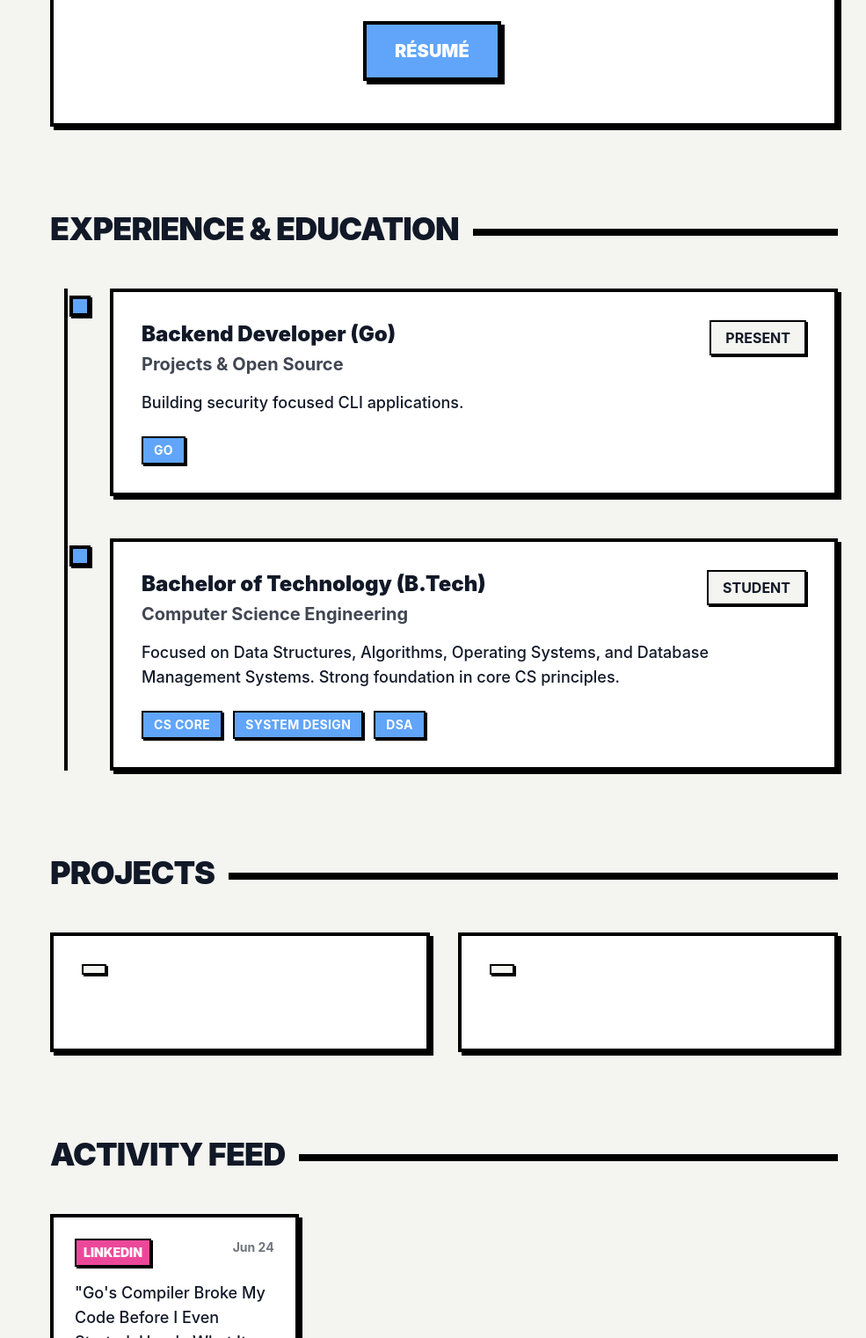
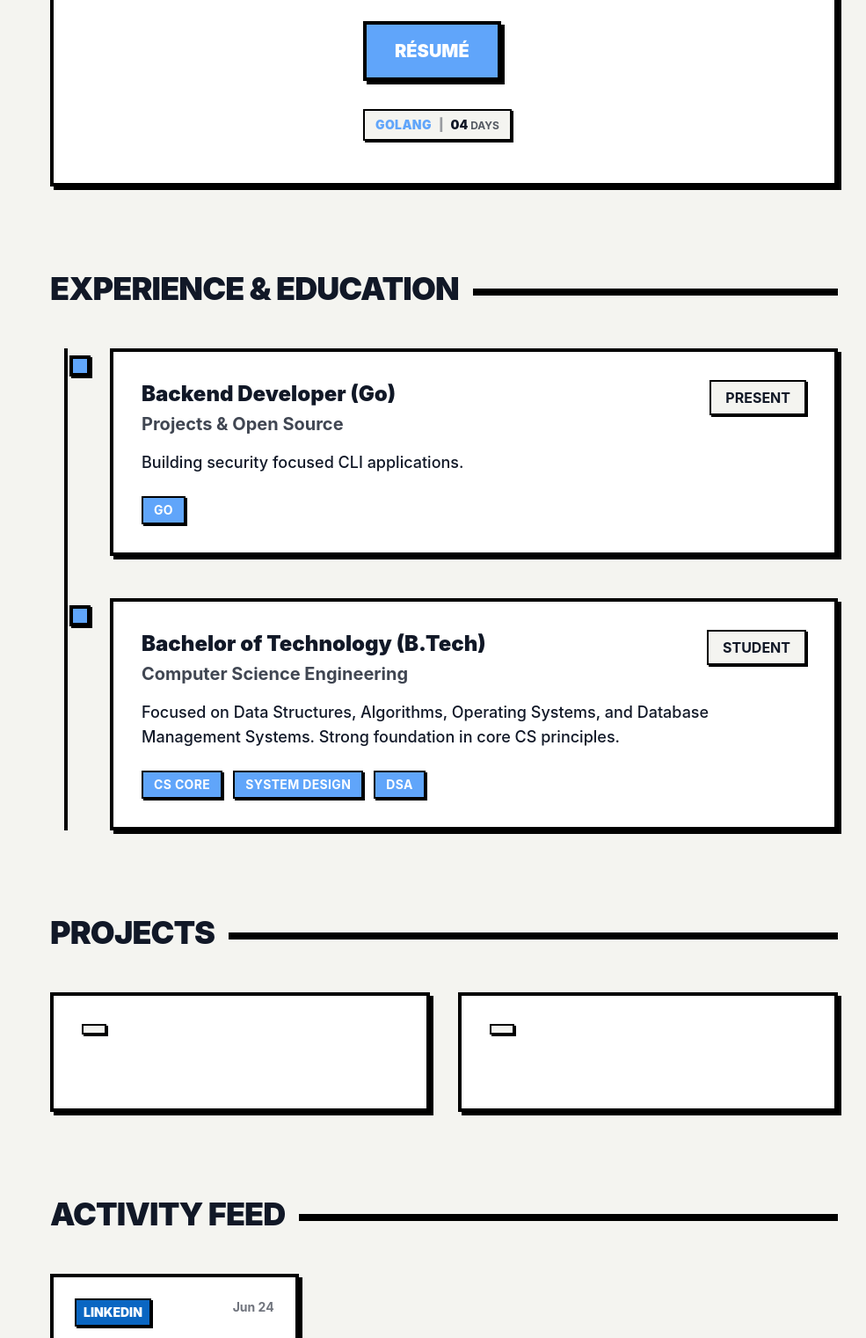
Before and after one commit to vanshkalawatia/vansh-portfolio, an Astro site: page / in a window 1280 px wide. Shown: the part 540-2061 px from the top of the page at 88% size, 295-1280 px from the left. Built offline with nearby package versions, Linux system fonts and the light colour scheme; Astro itself is replaced by a stand-in of ours.

Commit message:
Days worked functionailty introduced.

```diff
--- a/src/components/Activity.astro
+++ b/src/components/Activity.astro
@@ -1,5 +1,12 @@
 ---
 import socialPosts from '../data/socialPosts.json';
+
+const platformColors: Record<string, string> = {
+  'X': 'bg-neo-text text-neo-bg',
+  'Instagram': 'bg-pink-500 text-white',
+  'LinkedIn': 'bg-[#0a66c2] text-white',
+  'Linkedin': 'bg-[#0a66c2] text-white',
+};
 ---
 <section id="activity" class="scroll-mt-24">
   <div class="flex items-center gap-4 mb-12">
@@ -11,7 +18,7 @@ import socialPosts from '../data/socialPosts.json';
     {socialPosts.map((post) => (
       <a href={post.link} target="_blank" class="block bg-neo-card border-4 border-neo-border p-6 shadow-neo hover:-translate-y-1 hover:shadow-neo-lg transition-all group flex flex-col">
         <div class="flex justify-between items-start mb-4">
-          <span class={`font-black uppercase text-sm border-2 border-neo-border px-2 py-1 shadow-neo-sm ${post.platform === 'X' ? 'bg-neo-text text-neo-bg' : 'bg-pink-500 text-white'}`}>
+          <span class={`font-black uppercase text-sm border-2 border-neo-border px-2 py-1 shadow-neo-sm ${platformColors[post.platform] || 'bg-neo-accent text-white'}`}>
             {post.platform}
           </span>
           <span class="text-sm font-bold opacity-60">{new Date(post.date).toLocaleDateString('en-US', { month: 'short', day: 'numeric' })}</span>
@@ -19,9 +26,9 @@ import socialPosts from '../data/socialPosts.json';
         <p class="font-medium text-lg mb-4 flex-1 group-hover:text-neo-accent transition-colors">
           "{post.content}"
         </p>
-        {post.type === 'Reel' && (
+        {post.type && (
           <span class="inline-block w-max border-2 border-neo-border px-2 py-1 bg-yellow-300 text-black text-xs font-black shadow-neo-sm uppercase mt-auto">
-            🎥 Reel
+            {post.type}
           </span>
         )}
       </a>
--- a/src/components/Hero.astro
+++ b/src/components/Hero.astro
@@ -1,4 +1,12 @@
 ---
+const languages = [
+  { name: 'Golang', startDate: new Date('2026-06-21') }
+];
+
+const calculateDays = (startDate: Date) => {
+  const diffTime = Math.abs(new Date().getTime() - startDate.getTime());
+  return Math.ceil(diffTime / (1000 * 60 * 60 * 24));
+};
 ---
 <section id="hero" class="scroll-mt-24">
   <div class="border-4 border-neo-border p-8 sm:p-12 bg-neo-card shadow-neo">
@@ -21,7 +29,7 @@
           Actively studying Go—prioritizing core language mechanics, memory management, and data structures before scaling to distributed system architecture.
         </p>
 
-        <div class="flex justify-center lg:justify-start">
+        <div class="flex justify-center lg:justify-start mb-8">
           <a
             href="/resume.pdf"
             target="_blank"
@@ -30,6 +38,17 @@
             Résumé
           </a>
         </div>
+
+        <!-- Language Experience Counter -->
+        <div class="flex flex-wrap gap-3 justify-center lg:justify-start">
+          {languages.map((lang) => (
+            <div class="border-2 border-neo-border bg-neo-bg text-neo-text px-3 py-1.5 font-black text-sm shadow-neo-sm flex items-center gap-2">
+              <span class="text-neo-accent uppercase tracking-wide">{lang.name}</span>
+              <span class="opacity-40">|</span>
+              <span>{String(calculateDays(lang.startDate)).padStart(2, '0')} <span class="text-xs uppercase font-bold opacity-70">Days</span></span>
+            </div>
+          ))}
+        </div>
       </div>
     </div>
   </div>
```
